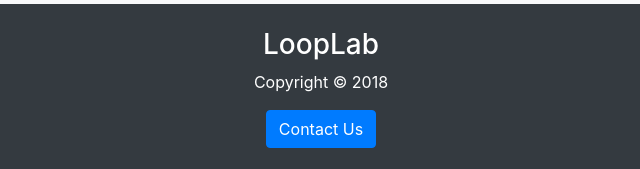
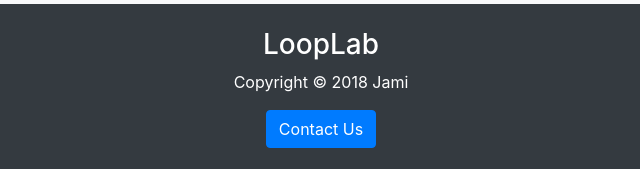
Before and after one commit to jamisays/loopLab, a website: page src/index.html in a window 1280 px wide. Shown: the part 2948-3117 px from the top of the page, 319-959 px from the left. Drawn offline with Linux system fonts and the light colour scheme.

```diff
--- a/src/index.html
+++ b/src/index.html
@@ -248,7 +248,7 @@
           <div class="col text-center">
             <div class="py-4">
               <h1 class="h3">LoopLab</h1>
-              <p>Copyright &copy; 2018</p>
+              <p>Copyright &copy; 2018 Jami</p>
               <div class="btn btn-primary" data-toggle="modal" data-target="#contactModal">Contact Us</div>
             </div>
           </div>
```
